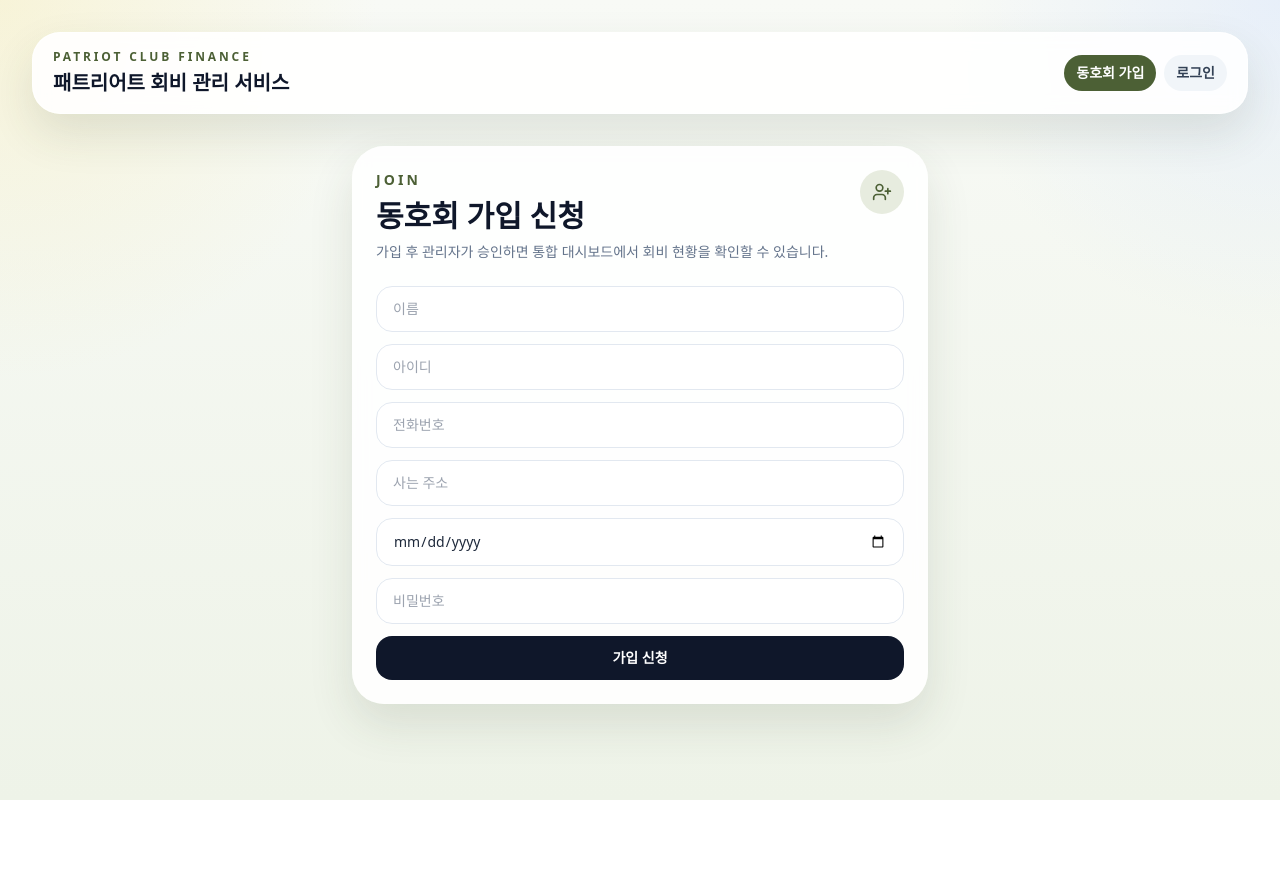
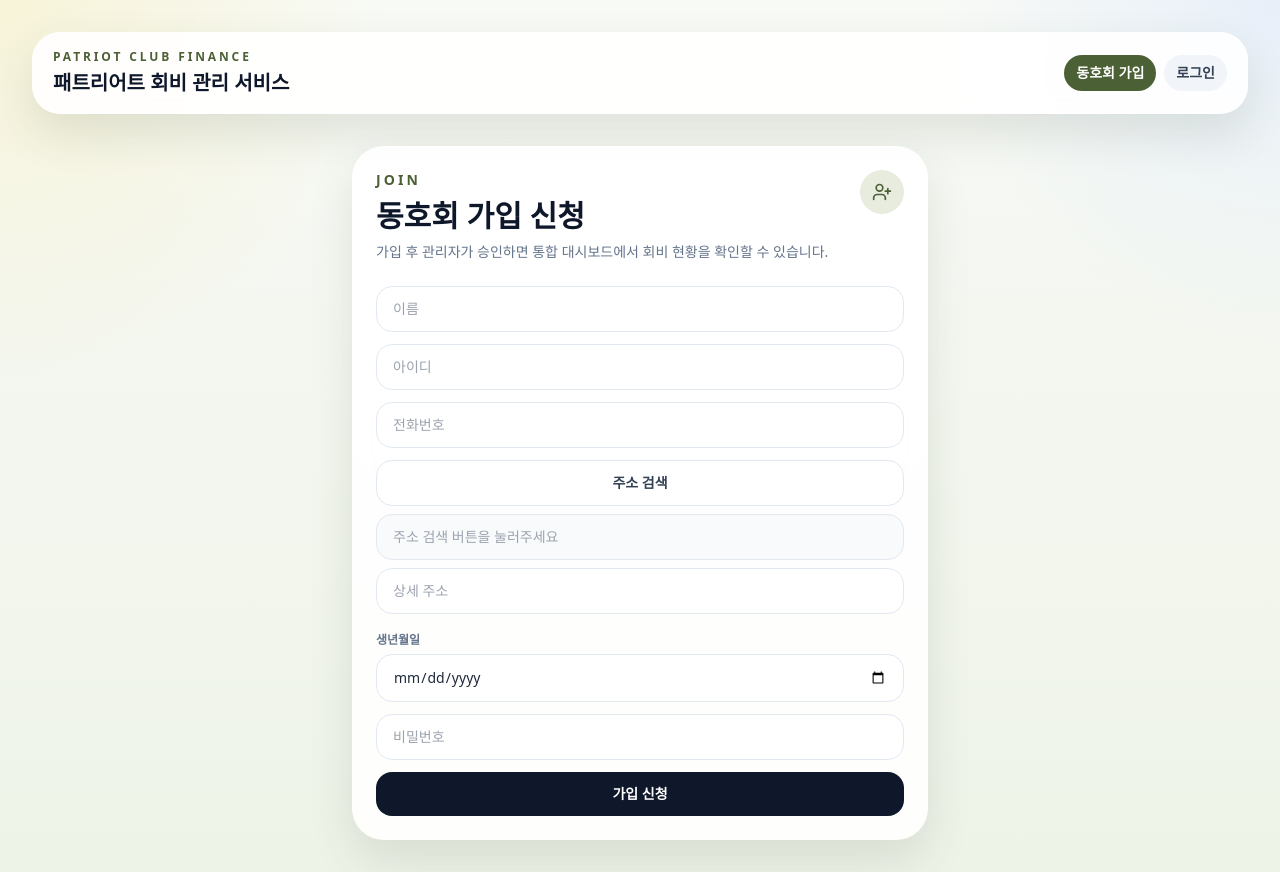
Before and after one commit to sun980120/patriot, a Next.js app: page /signup in a window 1280 px wide. Before the commit the page ends 800 px from the top, so only its background shows below. Built offline with nearby package versions, Linux system fonts and the light colour scheme; no server answers.

Commit message:
주소검색 기능 추가, 생년월일 텍스트 추가

```diff
--- a/components/signup-card.tsx
+++ b/components/signup-card.tsx
@@ -2,6 +2,7 @@
 
 import { useState } from 'react';
 import { UserPlus } from 'lucide-react';
+import DaumPostcodeEmbed from 'react-daum-postcode';
 import { signupAction } from '@/app/actions';
 
 function formatPhoneNumber(value: string) {
@@ -27,20 +28,38 @@ export function SignupCard() {
     birthDate: '',
     password: '',
   });
+
+  const [detailAddress, setDetailAddress] = useState('');
   const [message, setMessage] = useState('');
   const [pending, setPending] = useState(false);
+  const [openPostcode, setOpenPostcode] = useState(false);
 
   const handleSignup = async () => {
     setPending(true);
     setMessage('');
 
-    const result = await signupAction(form);
+    const result = await signupAction({
+      ...form,
+      address: detailAddress
+        ? `${form.address}, ${detailAddress}`
+        : form.address,
+    });
 
     setPending(false);
+
     setMessage(result.message ?? '가입 신청에 실패했습니다.');
 
     if (result.ok) {
-      setForm({ fullName: '', username: '', phoneNumber: '', address: '', birthDate: '', password: '' });
+      setForm({
+        fullName: '',
+        username: '',
+        phoneNumber: '',
+        address: '',
+        birthDate: '',
+        password: '',
+      });
+
+      setDetailAddress('');
     }
   };
 
@@ -48,35 +67,148 @@ export function SignupCard() {
     <div className="mx-auto max-w-xl rounded-[32px] bg-white/90 p-6 shadow-soft backdrop-blur">
       <div className="flex items-start justify-between gap-4">
         <div>
-          <p className="text-sm font-semibold uppercase tracking-[0.22em] text-brand-700">Join</p>
-          <h2 className="mt-2 text-3xl font-black text-slate-900">동호회 가입 신청</h2>
-          <p className="mt-2 text-sm text-slate-500">가입 후 관리자가 승인하면 통합 대시보드에서 회비 현황을 확인할 수 있습니다.</p>
+          <p className="text-sm font-semibold uppercase tracking-[0.22em] text-brand-700">
+            Join
+          </p>
+
+          <h2 className="mt-2 text-3xl font-black text-slate-900">
+            동호회 가입 신청
+          </h2>
+
+          <p className="mt-2 text-sm text-slate-500">
+            가입 후 관리자가 승인하면 통합 대시보드에서 회비 현황을 확인할 수 있습니다.
+          </p>
         </div>
+
         <span className="rounded-full bg-brand-100 p-3 text-brand-700">
           <UserPlus className="h-5 w-5" />
         </span>
       </div>
 
       <div className="mt-6 space-y-3">
-        <input value={form.fullName} onChange={(event) => setForm((current) => ({ ...current, fullName: event.target.value }))} type="text" placeholder="이름" className="w-full rounded-2xl border border-slate-200 bg-white px-4 py-3 text-sm focus:border-brand-400 focus:outline-none" />
-        <input value={form.username} onChange={(event) => setForm((current) => ({ ...current, username: event.target.value }))} type="text" placeholder="아이디" className="w-full rounded-2xl border border-slate-200 bg-white px-4 py-3 text-sm focus:border-brand-400 focus:outline-none" />
+        <input
+          value={form.fullName}
+          onChange={(event) =>
+            setForm((current) => ({
+              ...current,
+              fullName: event.target.value,
+            }))
+          }
+          type="text"
+          placeholder="이름"
+          className="w-full rounded-2xl border border-slate-200 bg-white px-4 py-3 text-sm focus:border-brand-400 focus:outline-none"
+        />
+
+        <input
+          value={form.username}
+          onChange={(event) =>
+            setForm((current) => ({
+              ...current,
+              username: event.target.value,
+            }))
+          }
+          type="text"
+          placeholder="아이디"
+          className="w-full rounded-2xl border border-slate-200 bg-white px-4 py-3 text-sm focus:border-brand-400 focus:outline-none"
+        />
+
         <input
           value={form.phoneNumber}
           onChange={(event) =>
-            setForm((current) => ({ ...current, phoneNumber: formatPhoneNumber(event.target.value) }))
+            setForm((current) => ({
+              ...current,
+              phoneNumber: formatPhoneNumber(event.target.value),
+            }))
           }
           type="tel"
           inputMode="numeric"
           placeholder="전화번호"
           className="w-full rounded-2xl border border-slate-200 bg-white px-4 py-3 text-sm focus:border-brand-400 focus:outline-none"
         />
-        <input value={form.address} onChange={(event) => setForm((current) => ({ ...current, address: event.target.value }))} type="text" placeholder="사는 주소" className="w-full rounded-2xl border border-slate-200 bg-white px-4 py-3 text-sm focus:border-brand-400 focus:outline-none" />
-        <input value={form.birthDate} onChange={(event) => setForm((current) => ({ ...current, birthDate: event.target.value }))} type="date" placeholder="생년월일" className="w-full rounded-2xl border border-slate-200 bg-white px-4 py-3 text-sm focus:border-brand-400 focus:outline-none" />
-        <input value={form.password} onChange={(event) => setForm((current) => ({ ...current, password: event.target.value }))} type="password" placeholder="비밀번호" className="w-full rounded-2xl border border-slate-200 bg-white px-4 py-3 text-sm focus:border-brand-400 focus:outline-none" />
-        <button onClick={handleSignup} disabled={pending} className="w-full rounded-2xl bg-slate-900 px-4 py-3 text-sm font-bold text-white transition hover:bg-slate-800 disabled:cursor-not-allowed disabled:opacity-60">
+
+        <div className="space-y-2">
+          <button
+            type="button"
+            onClick={() => setOpenPostcode(true)}
+            className="w-full rounded-2xl border border-slate-200 bg-white px-4 py-3 text-sm font-semibold text-slate-700 transition hover:bg-slate-50"
+          >
+            주소 검색
+          </button>
+
+          <input
+            value={form.address}
+            readOnly
+            placeholder="주소 검색 버튼을 눌러주세요"
+            className="w-full rounded-2xl border border-slate-200 bg-slate-50 px-4 py-3 text-sm focus:outline-none"
+          />
+
+          <input
+            value={detailAddress}
+            onChange={(event) => setDetailAddress(event.target.value)}
+            type="text"
+            placeholder="상세 주소"
+            className="w-full rounded-2xl border border-slate-200 bg-white px-4 py-3 text-sm focus:border-brand-400 focus:outline-none"
+          />
+
+          {openPostcode ? (
+            <div className="overflow-hidden rounded-2xl border border-slate-200">
+              <DaumPostcodeEmbed
+                onComplete={(data) => {
+                  setForm((current) => ({
+                    ...current,
+                    address: data.address,
+                  }));
+
+                  setOpenPostcode(false);
+                }}
+              />
+            </div>
+          ) : null}
+        </div>
+
+        <div className="space-y-1">
+          <label className="text-xs font-semibold text-slate-500">
+            생년월일
+          </label>
+
+          <input
+            value={form.birthDate}
+            onChange={(event) =>
+              setForm((current) => ({
+                ...current,
+                birthDate: event.target.value,
+              }))
+            }
+            type="date"
+            max={new Date().toISOString().split('T')[0]}
+            className="w-full rounded-2xl border border-slate-200 bg-white px-4 py-3 text-sm focus:border-brand-400 focus:outline-none"
+          />
+        </div>
+
+        <input
+          value={form.password}
+          onChange={(event) =>
+            setForm((current) => ({
+              ...current,
+              password: event.target.value,
+            }))
+          }
+          type="password"
+          placeholder="비밀번호"
+          className="w-full rounded-2xl border border-slate-200 bg-white px-4 py-3 text-sm focus:border-brand-400 focus:outline-none"
+        />
+
+        <button
+          onClick={handleSignup}
+          disabled={pending}
+          className="w-full rounded-2xl bg-slate-900 px-4 py-3 text-sm font-bold text-white transition hover:bg-slate-800 disabled:cursor-not-allowed disabled:opacity-60"
+        >
           {pending ? '신청 중...' : '가입 신청'}
         </button>
-        {message ? <p className="text-sm text-slate-600">{message}</p> : null}
+
+        {message ? (
+          <p className="text-sm text-slate-600">{message}</p>
+        ) : null}
       </div>
     </div>
   );
--- a/package.json
+++ b/package.json
@@ -15,6 +15,7 @@
     "lucide-react": "^0.511.0",
     "next": "^16.2.6",
     "react": "^19.2.6",
+    "react-daum-postcode": "^4.0.0",
     "react-dom": "^19.2.6"
   },
   "devDependencies": {
```
Also changed, not shown: 1 other file (tests, documents, lock files or other folders).
